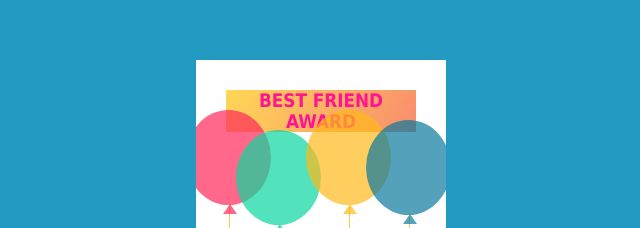
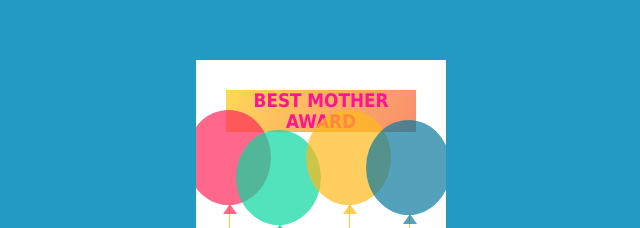
Before and after one commit to RALPHS0/Best-Mother-award, a plain HTML site: page index.html in a window 1280 px wide. Shown: the part 173-401 px from the top of the page, 319-959 px from the left. Drawn offline with Linux system fonts and the light colour scheme.

Commit message:
Update index.html

```diff
--- a/index.html
+++ b/index.html
@@ -4,7 +4,7 @@
 <head>
   <meta charset="UTF-8">
   <meta name="viewport" content="width=device-width, initial-scale=1">
-  <title>Carelle b-day🎂</title>
+  <title></title>
 
   <link rel="stylesheet" href="style.css">
 </head>
@@ -14,7 +14,7 @@
   <font color="deeppink">
 <div class="birthdayCard">
   <div class="cardfront">
-    <h3 class=Happy>BEST FRIEND AWARD</h3>
+    <h3 class=Happy>BEST MOTHER AWARD</h3>
       <div class='Balloons-1'>
         <div class='Balloons-2'>
           <div class='Balloons-3'>
@@ -26,10 +26,10 @@
       </div>
     </div>
     <div class="cardinside">
-      <h3 class="back">HAPPY BEST FRIEND AWARD</h3>
-      <p>Dear Friend</p>
+      <h3 class="back">HAPPY BEST MOTHER AWARD</h3>
+      <p>Dear mom</p>
       <p>
-         To my amazing friend, may your best friend award be as incredible as you are. Here's to celebrating another year of your remarkable presence in my life.
+         To my amazing Mother, may your Mother award be as incredible as you are. Here's to celebrating another year of your remarkable presence in my life.
       </p>
       <p class="name">_Ralph.S</p>
     </div>
```
